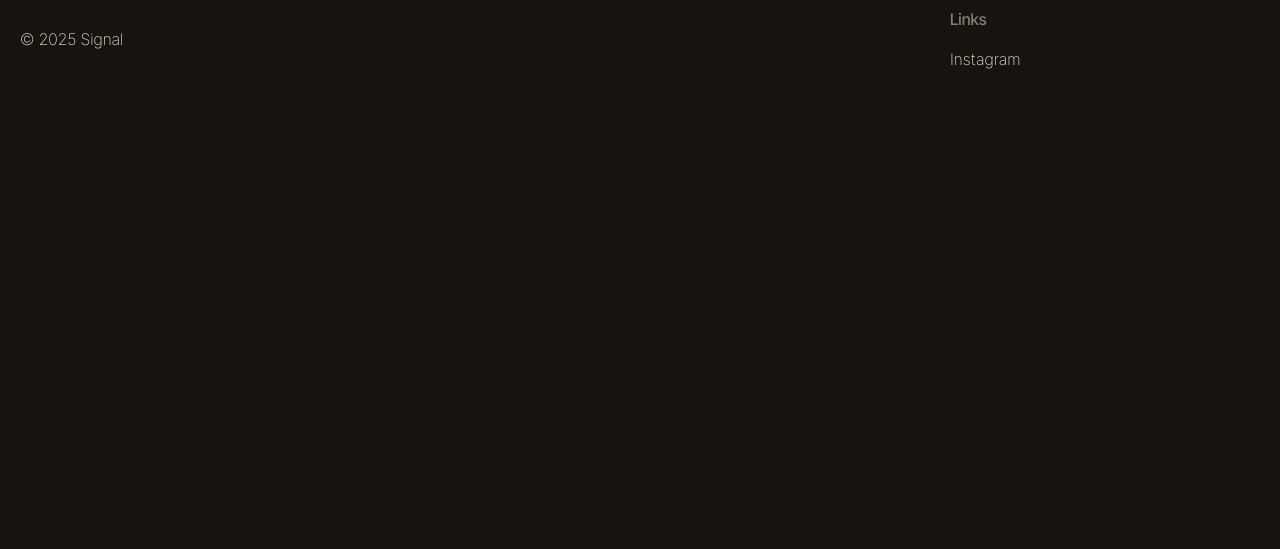
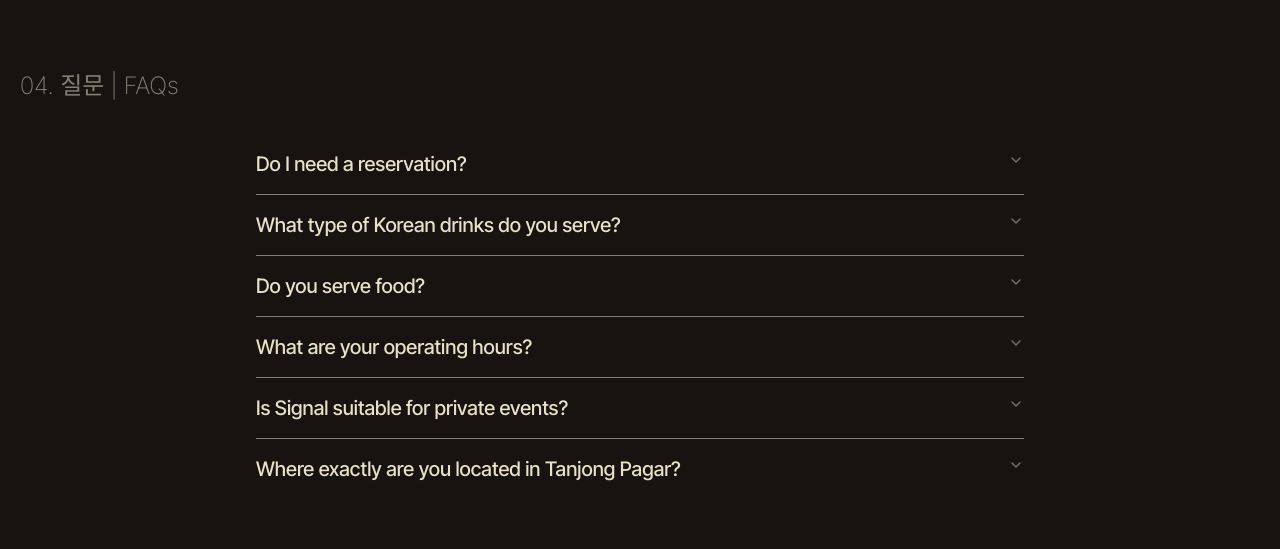
Before and after one commit to seanmarinass/signalsg.com, a Next.js app: page / in a window 1280 px wide. Shown: the part 3088-3637 px from the top of the page. Before the commit the page ends 3319 px from the top, so only its background shows below. Built offline with nearby package versions, Linux system fonts and the light colour scheme.

Commit message:
feat: added faqs

```diff
--- a/package.json
+++ b/package.json
@@ -10,6 +10,7 @@
   },
   "dependencies": {
     "@hookform/resolvers": "^5.2.2",
+    "@radix-ui/react-accordion": "^1.2.12",
     "@radix-ui/react-dropdown-menu": "^2.1.16",
     "@radix-ui/react-label": "^2.1.8",
     "@radix-ui/react-select": "^2.2.6",
--- a/src/app/page.tsx
+++ b/src/app/page.tsx
@@ -1,4 +1,5 @@
 import LandingAbout from "@/components/landing/landing-about";
+import LandingFaq from "@/components/landing/landing-faq";
 import LandingHero from "@/components/landing/landing-hero";
 import LandingMenu from "@/components/landing/landing-menu";
 import LandingVisit from "@/components/landing/landing-visit";
@@ -13,6 +14,7 @@ const Home = () => {
       <LandingAbout />
       <LandingMenu />
       <LandingVisit />
+      <LandingFaq />
     </div>
   );
 };
--- /dev/null
+++ b/src/components/landing/landing-faq.tsx
@@ -0,0 +1,34 @@
+import { FAQ_DATA } from "@/lib/data/faq.data";
+import {
+  Accordion,
+  AccordionContent,
+  AccordionItem,
+  AccordionTrigger,
+} from "../ui/accordion";
+
+const LandingFaq = () => {
+  return (
+    <div className="px-5 py-10 md:py-20" id="faq">
+      <div className="max-w-7xl mx-auto">
+        <h2 className="text-site-muted mb-8 font-light md:text-2xl">
+          04. 질문 | FAQs
+        </h2>
+
+        <Accordion type="single" collapsible className="max-w-3xl mx-auto">
+          {FAQ_DATA.map(({ question, answer }, index) => (
+            <AccordionItem value={index.toString()} key={index}>
+              <AccordionTrigger className="font-medium text-lg lg:text-xl hover:no-underline hover:opacity-60 transition-opacity hover:cursor-pointer text-site-foreground">
+                {question}
+              </AccordionTrigger>
+              <AccordionContent className="font-light text-sm lg:text-lg text-site-muted">
+                {answer}
+              </AccordionContent>
+            </AccordionItem>
+          ))}
+        </Accordion>
+      </div>
+    </div>
+  );
+};
+
+export default LandingFaq;
--- /dev/null
+++ b/src/components/ui/accordion.tsx
@@ -0,0 +1,66 @@
+"use client";
+
+import * as React from "react";
+import * as AccordionPrimitive from "@radix-ui/react-accordion";
+import { ChevronDownIcon } from "lucide-react";
+
+import { cn } from "@/lib/utils";
+
+function Accordion({
+  ...props
+}: React.ComponentProps<typeof AccordionPrimitive.Root>) {
+  return <AccordionPrimitive.Root data-slot="accordion" {...props} />;
+}
+
+function AccordionItem({
+  className,
+  ...props
+}: React.ComponentProps<typeof AccordionPrimitive.Item>) {
+  return (
+    <AccordionPrimitive.Item
+      data-slot="accordion-item"
+      className={cn("border-b border-site-muted last:border-b-0", className)}
+      {...props}
+    />
+  );
+}
+
+function AccordionTrigger({
+  className,
+  children,
+  ...props
+}: React.ComponentProps<typeof AccordionPrimitive.Trigger>) {
+  return (
+    <AccordionPrimitive.Header className="flex">
+      <AccordionPrimitive.Trigger
+        data-slot="accordion-trigger"
+        className={cn(
+          "focus-visible:border-ring focus-visible:ring-ring/50 flex flex-1 items-start justify-between gap-4 rounded-md py-4 text-left text-sm font-medium transition-all outline-none hover:underline focus-visible:ring-[3px] disabled:pointer-events-none disabled:opacity-50 [&[data-state=open]>svg]:rotate-180",
+          className
+        )}
+        {...props}
+      >
+        {children}
+        <ChevronDownIcon className="text-muted-foreground pointer-events-none size-4 shrink-0 translate-y-0.5 transition-transform duration-200" />
+      </AccordionPrimitive.Trigger>
+    </AccordionPrimitive.Header>
+  );
+}
+
+function AccordionContent({
+  className,
+  children,
+  ...props
+}: React.ComponentProps<typeof AccordionPrimitive.Content>) {
+  return (
+    <AccordionPrimitive.Content
+      data-slot="accordion-content"
+      className="data-[state=closed]:animate-accordion-up data-[state=open]:animate-accordion-down overflow-hidden text-sm"
+      {...props}
+    >
+      <div className={cn("pt-0 pb-4", className)}>{children}</div>
+    </AccordionPrimitive.Content>
+  );
+}
+
+export { Accordion, AccordionItem, AccordionTrigger, AccordionContent };
--- /dev/null
+++ b/src/lib/data/faq.data.ts
@@ -0,0 +1,32 @@
+export const FAQ_DATA = [
+  {
+    question: "Do I need a reservation?",
+    answer:
+      "Walk-ins are welcome, but we recommend making a reservation, especially for weekends and larger groups to ensure seating availability.",
+  },
+  {
+    question: "What type of Korean drinks do you serve?",
+    answer:
+      "We offer traditional soju, Korean craft beers, makgeolli, and signature cocktails inspired by Korean flavors and Seoul's bar culture.",
+  },
+  {
+    question: "Do you serve food?",
+    answer:
+      "Yes, we offer authentic Korean bar snacks and dishes that pair perfectly with our drinks, including Korean fried chicken, kimchi, and other traditional anju.",
+  },
+  {
+    question: "What are your operating hours?",
+    answer:
+      "We're open Monday to Sunday from 6:30pm to 12:00am. We may extend hours on weekends and special occasions.",
+  },
+  {
+    question: "Is Signal suitable for private events?",
+    answer:
+      "Yes, we can accommodate private bookings and special events. Contact us directly to discuss your requirements and availability.",
+  },
+  {
+    question: "Where exactly are you located in Tanjong Pagar?",
+    answer:
+      "We're located at 76 Tanjong Pagar Road, Singapore 088497. We're easily accessible by MRT and within walking distance from Tanjong Pagar or Maxwell station.",
+  },
+];
```
Also changed, not shown: 1 other file (tests, documents, lock files or other folders).
